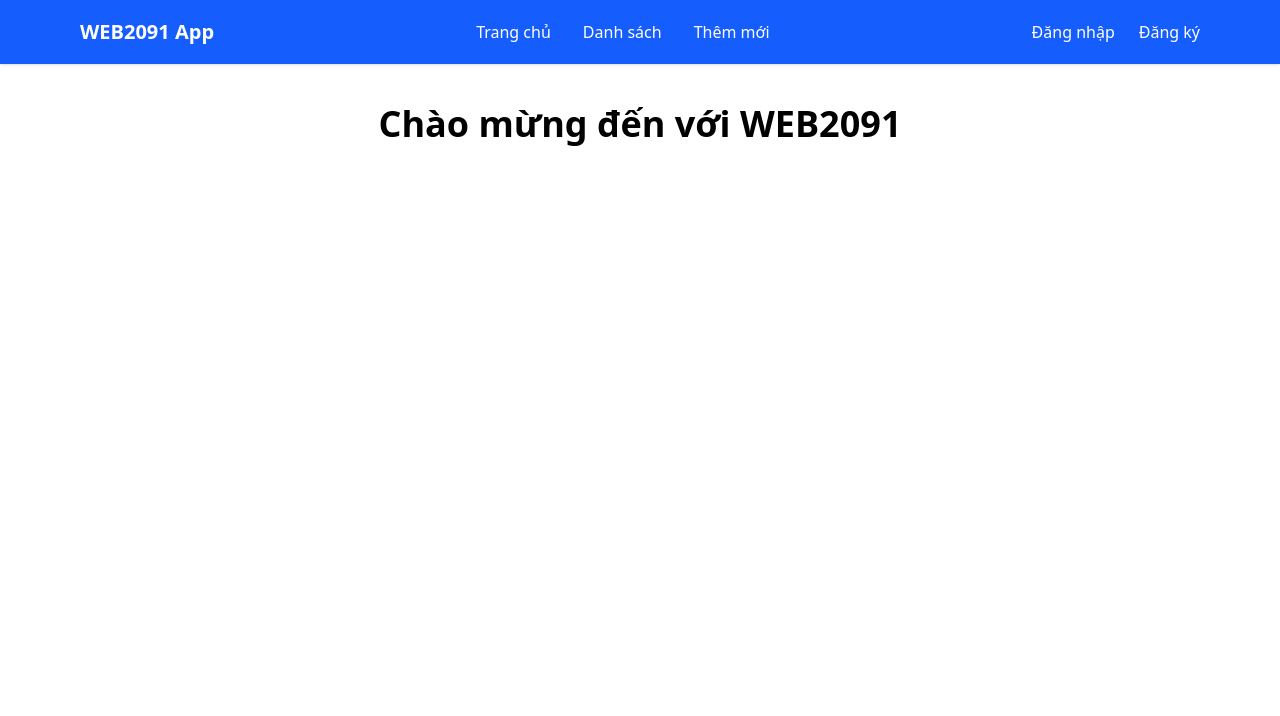
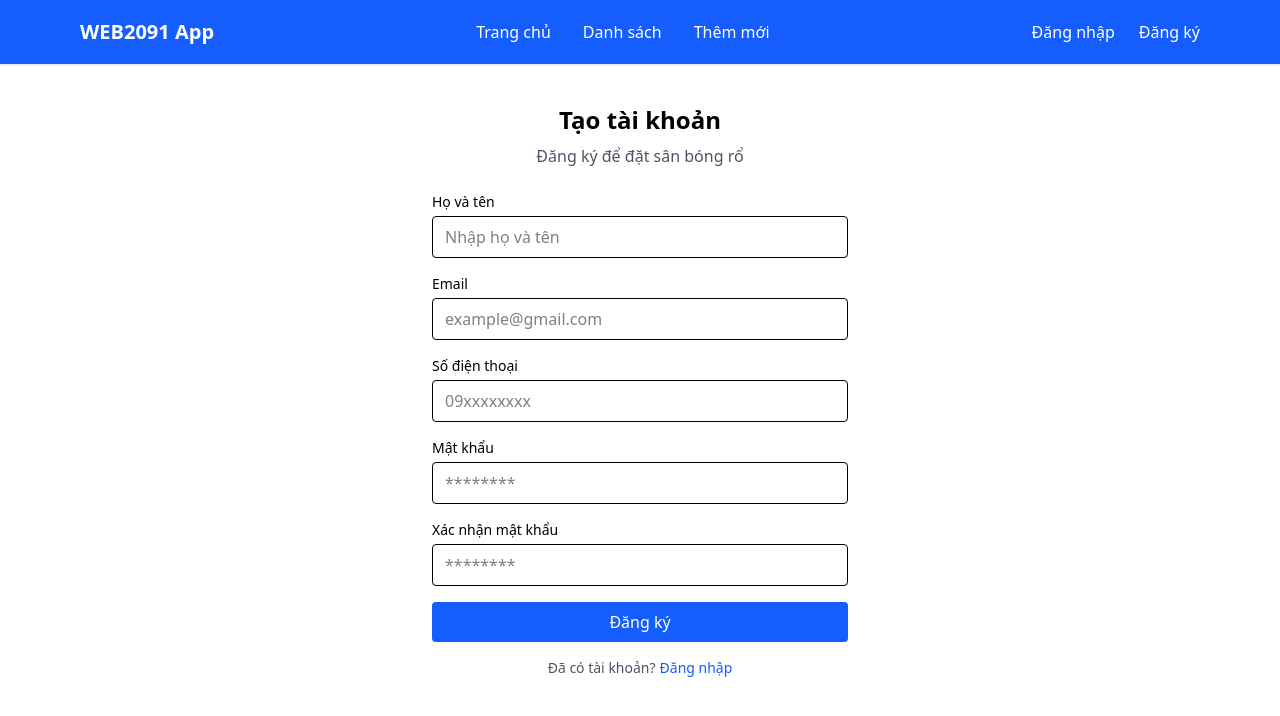
Before and after one commit to Sonnnph61360/DATNSM26, a React (Vite) app in the folder Frontend/: page /register in a window 1280 px wide. Shown: the top 716 px of the page. Built offline with nearby package versions, Linux system fonts and the light colour scheme.

Commit message:
register

```diff
--- a/Frontend/src/App.tsx
+++ b/Frontend/src/App.tsx
@@ -1,17 +1,29 @@
 import { Toaster } from "react-hot-toast";
-import { Link } from "react-router-dom";
+import { Link, Routes, Route } from "react-router-dom";
+import Register from "./pages/Register";
+
+function Home() {
+  return (
+    <div className="max-w-6xl mx-auto mt-10 px-4 text-center">
+      <h1 className="text-4xl font-bold mb-4">Chào mừng đến với WEB2091</h1>
+      <p className="text-gray-600 text-lg">
+        Hệ thống đặt lịch sân bóng rổ — đăng ký tài khoản để bắt đầu đặt sân.
+      </p>
+    </div>
+  );
+}
 
 function App() {
   return (
     <>
       <nav className="bg-blue-600 text-white shadow">
         <div className="max-w-6xl mx-auto px-4 h-16 flex items-center justify-between">
-          <Link to="#" className="text-xl font-semibold">
+          <Link to="/" className="text-xl font-semibold">
             <strong>WEB2091 App</strong>
           </Link>
 
           <div className="hidden md:flex items-center space-x-8">
-            <Link to="#" className="hover:text-gray-200">
+            <Link to="/" className="hover:text-gray-200">
               Trang chủ
             </Link>
             <Link to="/list" className="hover:text-gray-200">
@@ -23,20 +35,20 @@ function App() {
           </div>
 
           <div className="hidden md:flex items-center space-x-6">
-            <Link to="#" className="hover:text-gray-200">
+            <Link to="/login" className="hover:text-gray-200">
               Đăng nhập
             </Link>
-            <Link to="#" className="hover:text-gray-200">
+            <Link to="/register" className="hover:text-gray-200">
               Đăng ký
             </Link>
           </div>
         </div>
       </nav>
 
-      {/* MAIN CONTENT */}
-      <div className="max-w-6xl mx-auto mt-10 px-4 text-center">
-        <h1 className="text-4xl font-bold mb-4">Chào mừng đến với WEB2091</h1>
-      </div>
+      <Routes>
+
+        <Route path="/register" element={<Register />} />
+      </Routes>
 
       <Toaster />
     </>
--- a/Frontend/src/pages/Register.tsx
+++ b/Frontend/src/pages/Register.tsx
@@ -1 +1,184 @@
-// re
+import { ChangeEvent, FormEvent, useState } from "react";
+import { Link, useNavigate } from "react-router-dom";
+import axios from "axios";
+import toast from "react-hot-toast";
+
+const API_URL = "http://localhost:3000";
+
+function Register() {
+  const navigate = useNavigate();
+  const [loading, setLoading] = useState(false);
+  const [form, setForm] = useState({
+    fullName: "",
+    email: "",
+    phone: "",
+    password: "",
+    confirmPassword: "",
+  });
+
+  const handleChange = (e: ChangeEvent<HTMLInputElement>) => {
+    const { name, value } = e.target;
+    setForm((prev) => ({ ...prev, [name]: value }));
+  };
+
+  const handleSubmit = async (e: FormEvent) => {
+    e.preventDefault();
+
+    if (!form.fullName.trim()) {
+      toast.error("Vui lòng nhập họ và tên");
+      return;
+    }
+
+    if (!form.email.trim()) {
+      toast.error("Vui lòng nhập email");
+      return;
+    }
+
+    if (!form.phone.trim()) {
+      toast.error("Vui lòng nhập số điện thoại");
+      return;
+    }
+
+    if (form.password.length < 6) {
+      toast.error("Mật khẩu phải có ít nhất 6 ký tự");
+      return;
+    }
+
+    if (form.password !== form.confirmPassword) {
+      toast.error("Mật khẩu xác nhận không khớp");
+      return;
+    }
+
+    setLoading(true);
+
+    try {
+      await axios.post(`${API_URL}/register`, {
+        email: form.email,
+        password: form.password,
+        fullName: form.fullName,
+        phone: form.phone,
+      });
+
+      toast.success("Đăng ký thành công! Vui lòng đăng nhập.");
+      navigate("/login");
+    } catch (error) {
+      if (axios.isAxiosError(error)) {
+        const message =
+          error.response?.data?.message ||
+          error.response?.data ||
+          "Đăng ký thất bại. Email có thể đã tồn tại.";
+        toast.error(typeof message === "string" ? message : "Đăng ký thất bại");
+      } else {
+        toast.error("Không thể kết nối server. Hãy chạy npm run db");
+      }
+    } finally {
+      setLoading(false);
+    }
+  };
+
+  return (
+    <div className="max-w-md mx-auto mt-10 px-4">
+      <h2 className="text-2xl font-bold mb-2 text-center">Tạo tài khoản</h2>
+      <p className="text-gray-600 text-center mb-6">
+        Đăng ký để đặt sân bóng rổ
+      </p>
+
+      <form onSubmit={handleSubmit} className="space-y-4">
+        <div>
+          <label htmlFor="fullName" className="block text-sm font-medium mb-1">
+            Họ và tên
+          </label>
+          <input
+            id="fullName"
+            name="fullName"
+            type="text"
+            placeholder="Nhập họ và tên"
+            value={form.fullName}
+            onChange={handleChange}
+            className="w-full border rounded px-3 py-2"
+          />
+        </div>
+
+        <div>
+          <label htmlFor="email" className="block text-sm font-medium mb-1">
+            Email
+          </label>
+          <input
+            id="email"
+            name="email"
+            type="email"
+            placeholder="example@gmail.com"
+            value={form.email}
+            onChange={handleChange}
+            className="w-full border rounded px-3 py-2"
+          />
+        </div>
+
+        <div>
+          <label htmlFor="phone" className="block text-sm font-medium mb-1">
+            Số điện thoại
+          </label>
+          <input
+            id="phone"
+            name="phone"
+            type="text"
+            placeholder="09xxxxxxxx"
+            value={form.phone}
+            onChange={handleChange}
+            className="w-full border rounded px-3 py-2"
+          />
+        </div>
+
+        <div>
+          <label htmlFor="password" className="block text-sm font-medium mb-1">
+            Mật khẩu
+          </label>
+          <input
+            id="password"
+            name="password"
+            type="password"
+            placeholder="********"
+            value={form.password}
+            onChange={handleChange}
+            className="w-full border rounded px-3 py-2"
+          />
+        </div>
+
+        <div>
+          <label
+            htmlFor="confirmPassword"
+            className="block text-sm font-medium mb-1"
+          >
+            Xác nhận mật khẩu
+          </label>
+          <input
+            id="confirmPassword"
+            name="confirmPassword"
+            type="password"
+            placeholder="********"
+            value={form.confirmPassword}
+            onChange={handleChange}
+            className="w-full border rounded px-3 py-2"
+          />
+        </div>
+
+        <button
+          type="submit"
+          disabled={loading}
+          className="w-full bg-blue-600 text-white py-2 rounded hover:bg-blue-700 disabled:opacity-60"
+        >
+          {loading ? "Đang xử lý..." : "Đăng ký"}
+        </button>
+      </form>
+
+      <p className="text-center mt-4 text-sm text-gray-600">
+        Đã có tài khoản?
+        <Link to="/login" className="text-blue-600 font-medium ml-1">
+          Đăng nhập
+        </Link>
+      </p>
+    </div>
+  );
+}
+
+export default Register;
```
